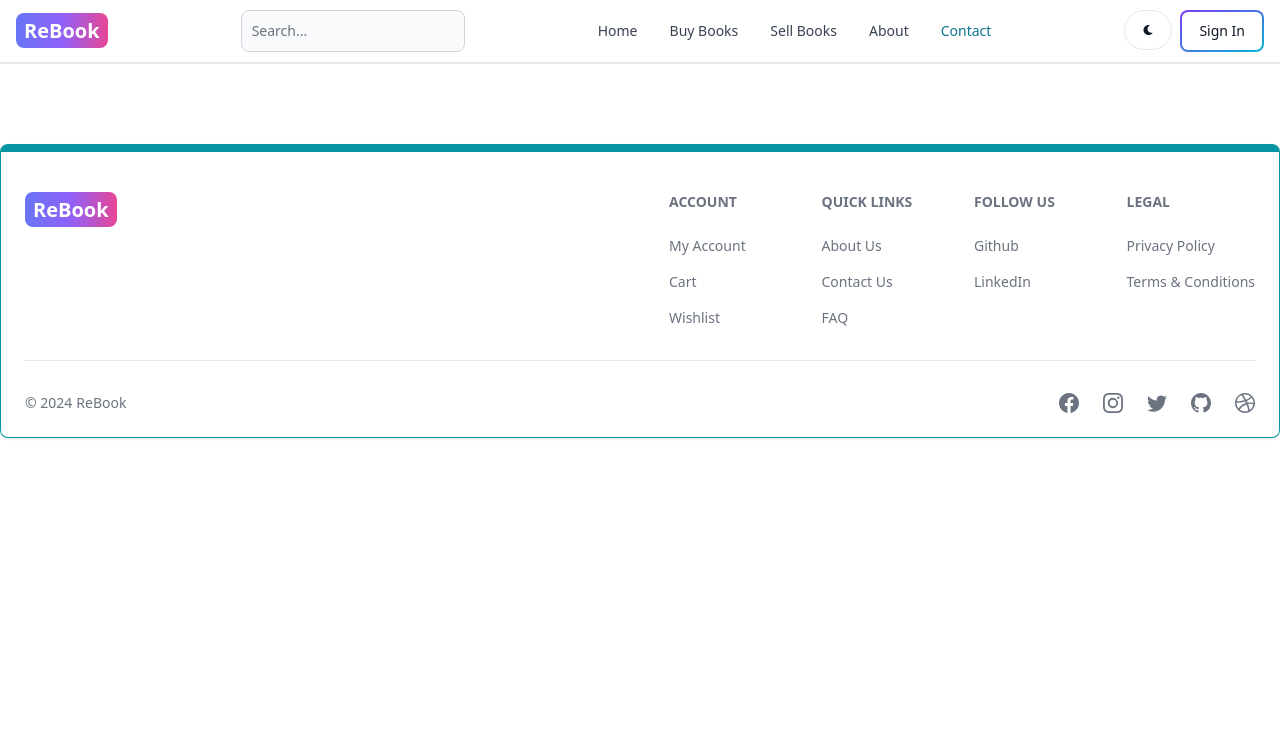
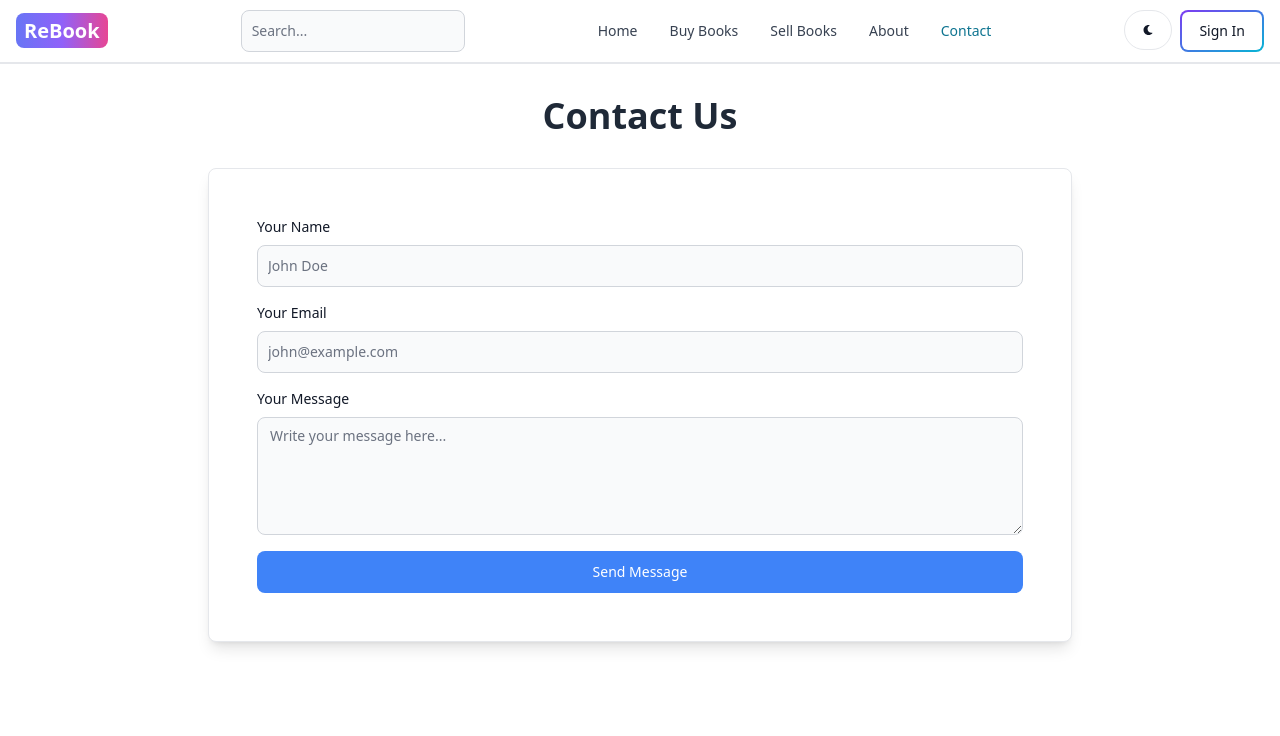
Before and after one commit to aravind-ask/BookStore-MERN, a React (Vite) app in the folder client/: page /contact in a window 1280 px wide. Shown: the top 736 px of the page. Built offline with nearby package versions, Linux system fonts and the light colour scheme; the HTML template or start-up script is replaced by a standard one.

Commit message:
Added About and Contact page

```diff
--- a/client/src/App.jsx
+++ b/client/src/App.jsx
@@ -19,6 +19,7 @@ import CartPage from "./components/Cart";
 import CheckOut from "./pages/CheckOut";
 import OrderSuccess from "./pages/OrderSuccess";
 import PasswordReset from "./components/PasswordReset";
+import Contact from "./pages/ContactUs";
 
 export default function App() {
   return (
@@ -28,6 +29,7 @@ export default function App() {
       <Routes>
         <Route path="/" element={<Home />} />
         <Route path="/about" element={<About />} />
+        <Route path="/contact" element={<Contact />} />
         <Route
           path="/sign-in"
           element={
--- a/client/src/components/Header.jsx
+++ b/client/src/components/Header.jsx
@@ -150,7 +150,7 @@ export default function Header() {
           <Link to="/about">About</Link>
         </Navbar.Link>
         <Navbar.Link active={path === "/contact"} as={"div"}>
-          <Link to="/about">Contact</Link>
+          <Link to="/contact">Contact</Link>
         </Navbar.Link>
       </Navbar.Collapse>
     </Navbar>
--- a/client/src/pages/About.jsx
+++ b/client/src/pages/About.jsx
@@ -1,9 +1,57 @@
-import React from 'react'
+import { Card } from "flowbite-react";
 
 export default function About() {
   return (
-    <div>
-      About
+    <div className="max-w-6xl mx-auto p-4 pt-8">
+      <h1 className="text-4xl font-bold text-center mb-8 text-gray-800">
+        About{" "}
+        <span className="text-transparent bg-clip-text bg-gradient-to-r from-blue-500 to-green-500">
+          ReBook
+        </span>
+      </h1>
+
+      <div className="flex flex-col md:flex-row gap-6 mb-12">
+        <div className="w-full md:w-1/2">
+          <Card>
+            <h2 className="text-2xl font-semibold text-gray-800 mb-4">
+              Our Mission
+            </h2>
+            <p className="text-gray-600 text-sm sm:text-base">
+              ReBook is committed to building a community of book lovers by
+              providing a platform to buy, sell, and swap second-hand books. Our
+              goal is to make books accessible to everyone while promoting
+              sustainability through recycling books.
+            </p>
+          </Card>
+        </div>
+        <div className="w-full md:w-1/2">
+          <Card>
+            <h2 className="text-2xl font-semibold text-gray-800 mb-4">
+              Our Vision
+            </h2>
+            <p className="text-gray-600 text-sm sm:text-base">
+              We envision a world where books are shared, not discarded. By
+              connecting readers from around the globe, we aim to give books a
+              second life and inspire generations to read, share, and connect
+              through the stories they hold.
+            </p>
+          </Card>
+        </div>
+      </div>
+
+      <div className="bg-gradient-to-r from-blue-500 to-green-500 p-6 rounded-lg text-center">
+        <h3 className="text-2xl font-bold text-white">
+          Join the ReBook Movement
+        </h3>
+        <p className="text-white mt-4">
+          Together, we can make books accessible to all. Whether you're here to
+          find a hidden gem or pass on a beloved favorite, you’re a part of the
+          ReBook family.
+        </p>
+        <button className="mt-6 px-6 py-3 text-white bg-gradient-to-r from-indigo-500 to-purple-500 rounded-lg shadow-lg hover:opacity-90">
+          Start Trading Books
+        </button>
+      </div>
     </div>
-  )
+  );
 }
--- /dev/null
+++ b/client/src/pages/ContactUs.jsx
@@ -0,0 +1,85 @@
+import { Button, Card, Label, TextInput, Textarea } from "flowbite-react";
+import { useState } from "react";
+
+export default function Contact() {
+  const [formData, setFormData] = useState({
+    name: "",
+    email: "",
+    message: "",
+  });
+
+  const handleChange = (e) => {
+    setFormData({ ...formData, [e.target.name]: e.target.value });
+  };
+
+  const handleSubmit = (e) => {
+    e.preventDefault();
+    // Handle form submission logic here
+    console.log(formData);
+  };
+
+  return (
+    <div className="max-w-4xl mx-auto p-4 pt-8">
+      <h1 className="text-4xl font-bold text-center mb-8 text-gray-800">
+        Contact Us
+      </h1>
+
+      <Card className="shadow-lg p-6">
+        <form onSubmit={handleSubmit} className="flex flex-col gap-4">
+          {/* Name Field */}
+          <div>
+            <Label htmlFor="name" className="mb-2 block">
+              Your Name
+            </Label>
+            <TextInput
+              id="name"
+              name="name"
+              type="text"
+              placeholder="John Doe"
+              required={true}
+              value={formData.name}
+              onChange={handleChange}
+            />
+          </div>
+
+          {/* Email Field */}
+          <div>
+            <Label htmlFor="email" className="mb-2 block">
+              Your Email
+            </Label>
+            <TextInput
+              id="email"
+              name="email"
+              type="email"
+              placeholder="john@example.com"
+              required={true}
+              value={formData.email}
+              onChange={handleChange}
+            />
+          </div>
+
+          {/* Message Field */}
+          <div>
+            <Label htmlFor="message" className="mb-2 block">
+              Your Message
+            </Label>
+            <Textarea
+              id="message"
+              name="message"
+              placeholder="Write your message here..."
+              required={true}
+              rows={5}
+              value={formData.message}
+              onChange={handleChange}
+            />
+          </div>
+
+          {/* Submit Button */}
+          <Button type="submit" className="bg-blue-500 hover:bg-blue-700">
+            Send Message
+          </Button>
+        </form>
+      </Card>
+    </div>
+  );
+}
```
